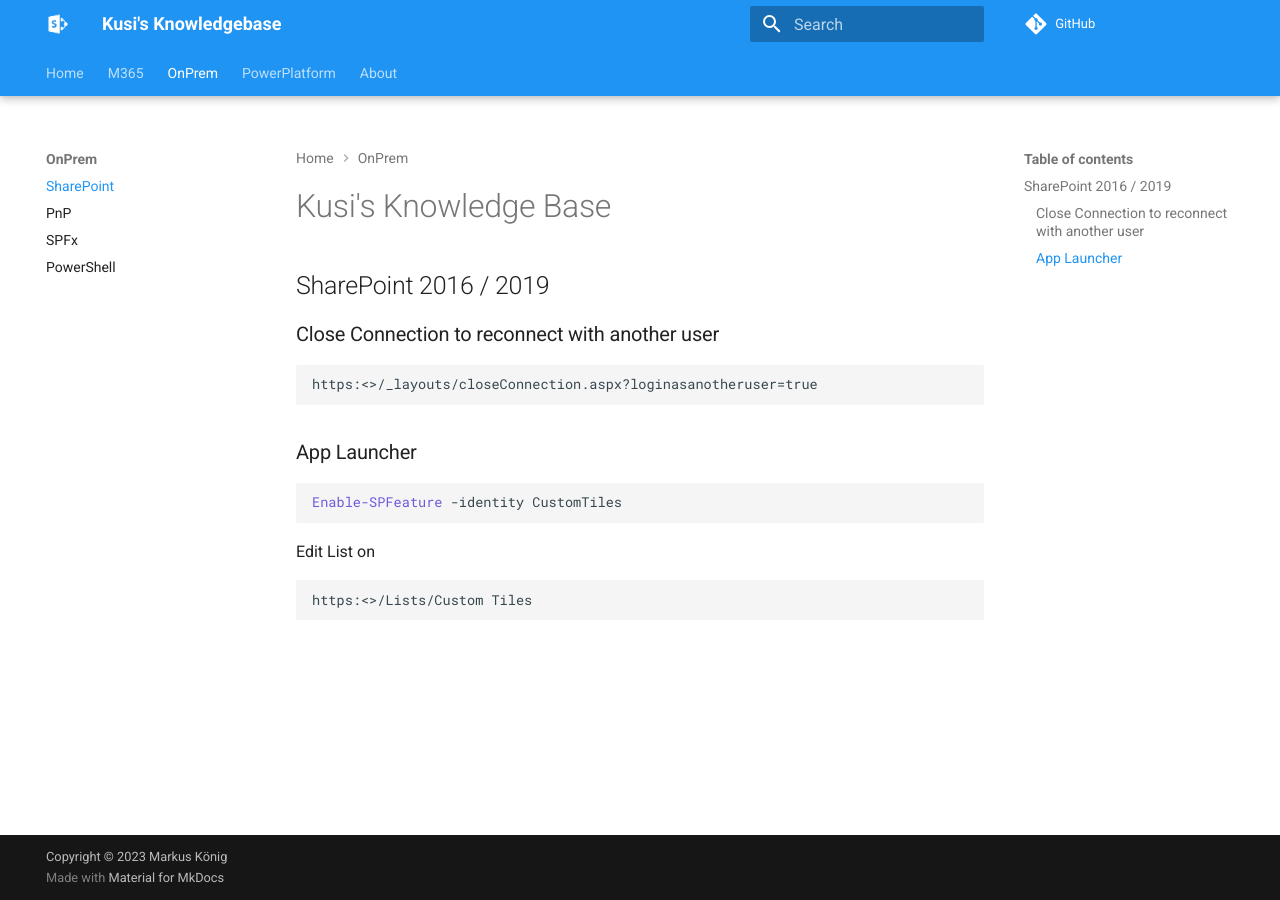
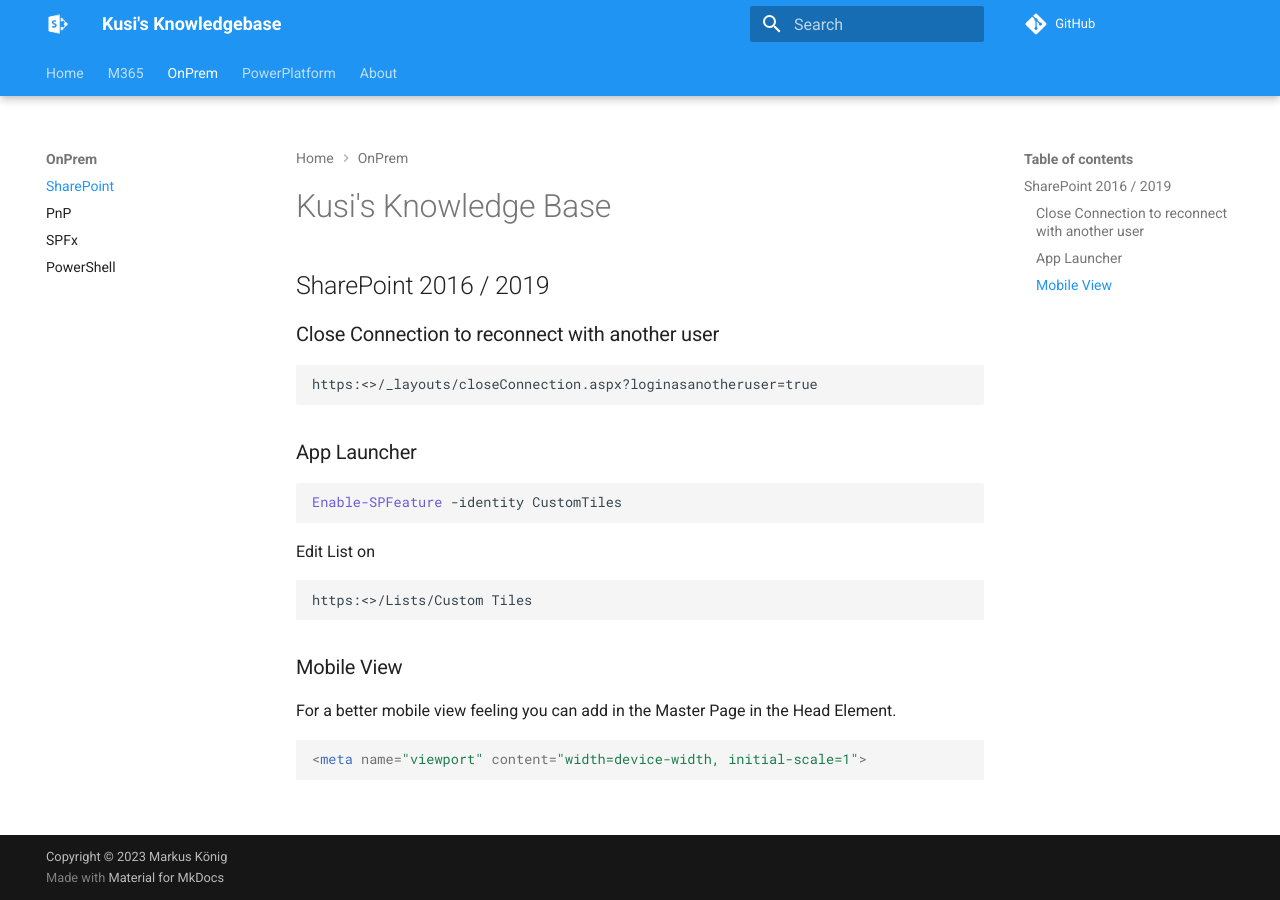
Before and after one commit to Kusi1975/spkb, an MkDocs documentation site: the page built from docs/onPrem/SP/index.md, in a window 1280 px wide. Built offline with MkDocs 1.6.1 and Material for MkDocs 9.7.7, drawn with Linux system fonts in a browser that asks for light colours; comment, search, counter and statistics services are not loaded.

Commit message:
add mobile head

````diff
--- a/docs/onPrem/SP/index.md
+++ b/docs/onPrem/SP/index.md
@@ -19,3 +19,11 @@
 ```url
 https:<>/Lists/Custom Tiles
 ```
+
+### Mobile View
+
+For a better mobile view feeling you can add in the Master Page in the Head Element.
+
+```html
+<meta name="viewport" content="width=device-width, initial-scale=1">
+```
````
Also changed, not shown: site/onPrem/SP/index.html, site/search/search_index.json, site/sitemap.xml, 1 other file.
